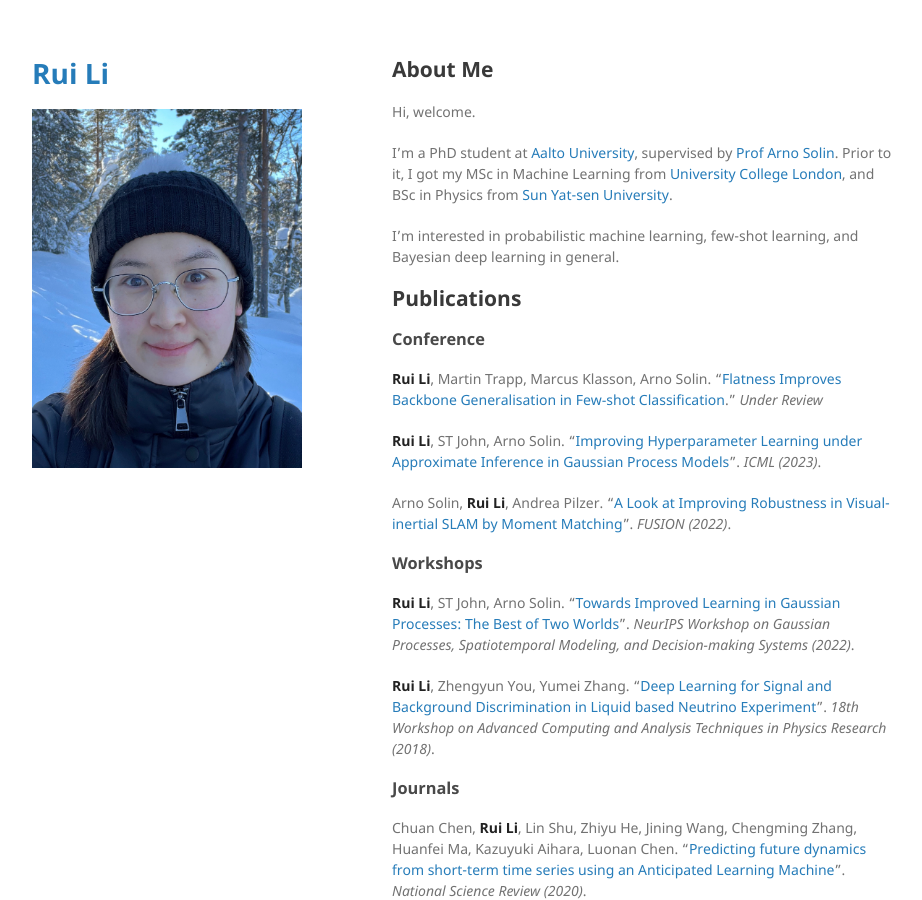
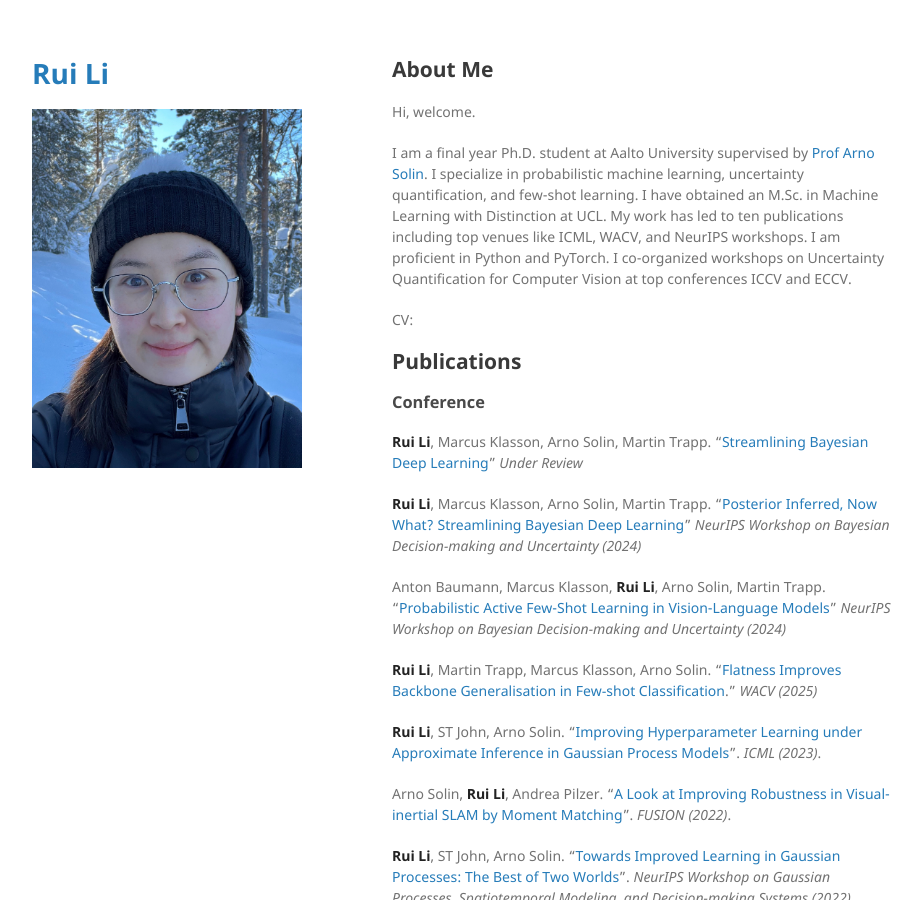
Before and after one commit to ruili-pml/ruili-pml.github.io, a Jekyll site: the page built from index.md, in a window 1280 px wide and 900 px high. Shown: the whole window, without its empty margins (178-1100 px from the left). Built offline with Jekyll 4.4.1, drawn with Linux system fonts in a browser that asks for light colours; the repository's description, which GitHub fills in, is left out; our own code applies the rules of GitHub Pages for plain Markdown files.

Commit message:
Update index.md

```diff
--- a/index.md
+++ b/index.md
@@ -6,23 +6,25 @@ layout: default
 
 Hi, welcome.
 
-I'm a PhD student at [Aalto University](http://www.aalto.fi/en/), supervised by [Prof Arno Solin](https://users.aalto.fi/~asolin/). Prior to it, I got my MSc in Machine Learning from [University College London](https://www.ucl.ac.uk/), and BSc in Physics from [Sun Yat-sen University](https://www.sysu.edu.cn/cn/index.htm).
+I am a final year Ph.D. student at Aalto University supervised by [Prof Arno Solin](https://users.aalto.fi/~asolin/). I specialize in probabilistic machine learning, uncertainty quantification, and few-shot learning. I have obtained an M.Sc. in Machine Learning with Distinction at UCL. My work has led to ten publications including top venues like ICML, WACV, and NeurIPS workshops. I am proficient in Python and PyTorch. I co-organized workshops on Uncertainty Quantification for Computer Vision at top conferences ICCV and ECCV.
 
-I'm interested in probabilistic machine learning, few-shot learning, and Bayesian deep learning in general.
-
+CV:
 
 ## Publications
 
 ### Conference
 
-**Rui Li**, Martin Trapp, Marcus Klasson, Arno Solin. "[Flatness Improves Backbone Generalisation in Few‐shot Classification](https://arxiv.org/abs/2404.07696)." _Under Review_
+**Rui Li**, Marcus Klasson, Arno Solin, Martin Trapp. "[Streamlining Bayesian Deep Learning]()" _Under Review_
+
+**Rui Li**, Marcus Klasson, Arno Solin, Martin Trapp. "[Posterior Inferred, Now What? Streamlining Bayesian Deep Learning]()" _NeurIPS Workshop on Bayesian Decision-making and Uncertainty (2024)_
+
+Anton Baumann, Marcus Klasson, **Rui Li**, Arno Solin, Martin Trapp. "[Probabilistic Active Few-Shot Learning in Vision-Language Models]()" _NeurIPS Workshop on Bayesian Decision-making and Uncertainty (2024)_
+
+**Rui Li**, Martin Trapp, Marcus Klasson, Arno Solin. "[Flatness Improves Backbone Generalisation in Few‐shot Classification](https://arxiv.org/abs/2404.07696)." _WACV (2025)_
 
 **Rui Li**, ST John, Arno Solin. "[Improving Hyperparameter Learning under Approximate Inference in Gaussian Process Models](https://arxiv.org/abs/2306.04201)".  _ICML (2023)_.
 
-
 Arno Solin, **Rui Li**, Andrea Pilzer. "[A Look at Improving Robustness in Visual-inertial SLAM by Moment Matching](https://arxiv.org/abs/2205.13821)". _FUSION (2022)_.
-
-### Workshops
 
 **Rui Li**, ST John, Arno Solin. "[Towards Improved Learning in Gaussian Processes: The Best of Two Worlds](https://arxiv.org/pdf/2211.06260.pdf)".  _NeurIPS Workshop on Gaussian Processes, Spatiotemporal Modeling, and Decision-making Systems (2022)_.
 
```
